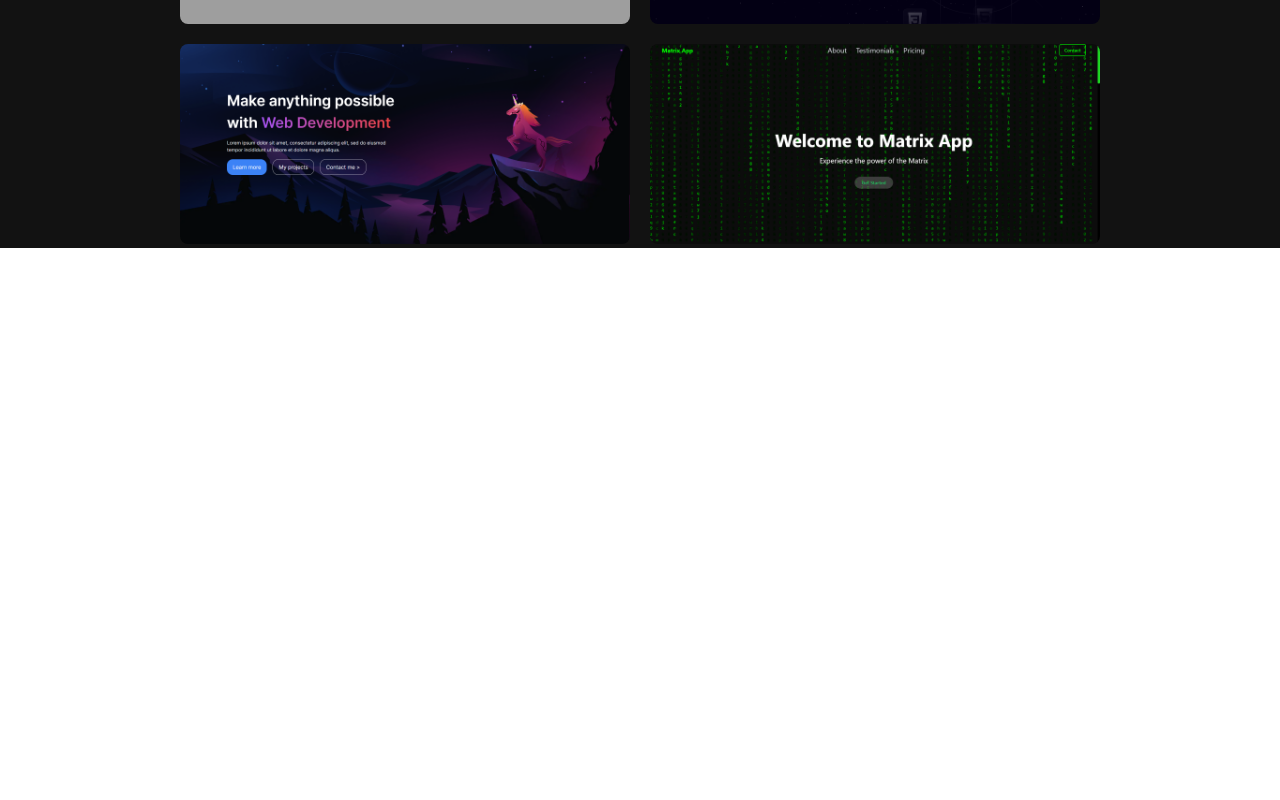
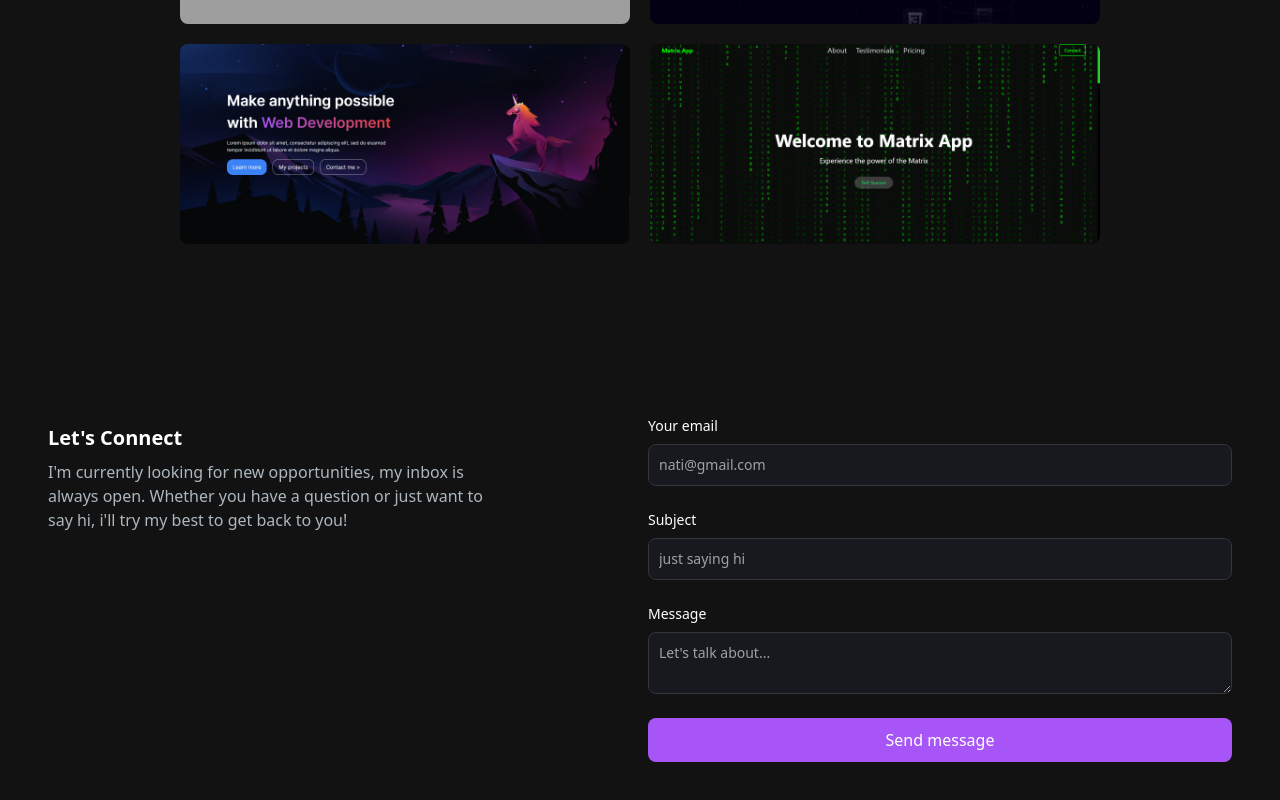
Before and after one commit to natnaelamin/portfolio, a Next.js app: page / in a window 1280 px wide. Shown: the part 1517-2317 px from the top of the page. Before the commit the page ends 1765 px from the top, so only its background shows below. Built offline with nearby package versions, Linux system fonts and the light colour scheme; grey boxes are pictures that could not be loaded.

Commit message:
got the form working.

```diff
--- a/app/api/send/route.ts
+++ /dev/null
@@ -1,22 +0,0 @@
-import type { NextApiRequest, NextApiResponse } from 'next';
-//import { EmailTemplate } from '../../components/EmailTemplate';
-import { Resend } from 'resend';
-
-const resend = new Resend(process.env.RESEND_API_KEY);
-
-export default async (req: NextApiRequest, res: NextApiResponse) => {
-  const { data, error } = await resend.emails.send({
-    from: 'Nati <onboarding@resend.dev>',
-    to: ['delivered@resend.dev'],
-    subject: 'Hello world',
-    react: (
-        "email body"
-    )
-  });
-
-  if (error) {
-    return res.status(400).json(error);
-  }
-
-  res.status(200).json(data);
-};
--- a/app/page.tsx
+++ b/app/page.tsx
@@ -1,4 +1,5 @@
 import AboutSection from "@/components/AboutSection";
+import ContactSection from "@/components/ContactSection";
 import HeroSection from "@/components/HeroSection";
 import Navbar from "@/components/Navbar";
 import ProjectSection from "@/components/ProjectSection";
@@ -12,6 +13,7 @@
         <HeroSection/>
         <AboutSection />
         <ProjectSection/>
+        <ContactSection/>
       </div>
     </main>
   );
--- /dev/null
+++ b/components/ContactSection.tsx
@@ -0,0 +1,50 @@
+import Link from 'next/link'
+import React from 'react'
+
+const ContactSection = () => {
+  return (
+    <section className='grid md:grid-cols-2 my-12 py-24 gap-4'>
+      <div>
+        <h5 className='text-xl font-bold text-white my-2'>Let's Connect</h5>
+        <p className='text-[#ADB7BE] mb-4 max-w-md'>
+            {" "}
+            I'm currently looking for new opportunities, my inbox is always open.
+            Whether you have a question or just want to say hi, i'll try my best to
+            get back to you!
+        </p>
+        <div className='flex flex-row gap-2'>
+            <Link href="github.com">
+            </Link>
+            <Link href="linkedin.com">
+            </Link>
+        </div>
+      </div>
+
+      <div>
+        <form action="https://getform.io/f/adrrrqla" method='POST' className='flex flex-col'>
+            <div className='mb-6'>
+                <label className='text-white block text-sm font-medium mb-2'>Your email</label>
+                <input type="email" name='email' required placeholder='nati@gmail.com'
+                className='bg-[#18191E] border border-[#33353F] placeholder-[#9CA2A9]
+                text-gray-100 text-sm rounded-lg block w-full p-2.5'/>
+            </div>
+            <div className='mb-6'>
+                <label className='text-white block text-sm font-medium mb-2'>Subject</label>
+                <input type="text" name='subject' required placeholder='just saying hi'
+                className='bg-[#18191E] border border-[#33353F] placeholder-[#9CA2A9]
+                text-gray-100 text-sm rounded-lg block w-full p-2.5'/>
+            </div>
+            <div className='mb-6'>
+                <label className='text-white block text-sm font-medium mb-2'>Message</label>
+                <textarea  name='message' required placeholder="Let's talk about..."
+                className='bg-[#18191E] border border-[#33353F] placeholder-[#9CA2A9]
+                text-gray-100 text-sm rounded-lg block w-full p-2.5'/>
+            </div>
+            <button type='submit' className='bg-purple-500 hover:bg-purple-600 text-white font-medium py-2.5 px-5 rounded-lg w-full'>Send message</button>
+        </form>
+      </div>
+    </section>
+  )
+}
+
+export default ContactSection
--- a/package.json
+++ b/package.json
@@ -13,8 +13,7 @@
     "next": "14.2.15",
     "react": "^18",
     "react-dom": "^18",
-    "react-type-animation": "^3.2.0",
-    "resend": "^4.0.0"
+    "react-type-animation": "^3.2.0"
   },
   "devDependencies": {
     "@types/node": "^20",
```
Also changed, not shown: 1 other file (tests, documents, lock files or other folders).
